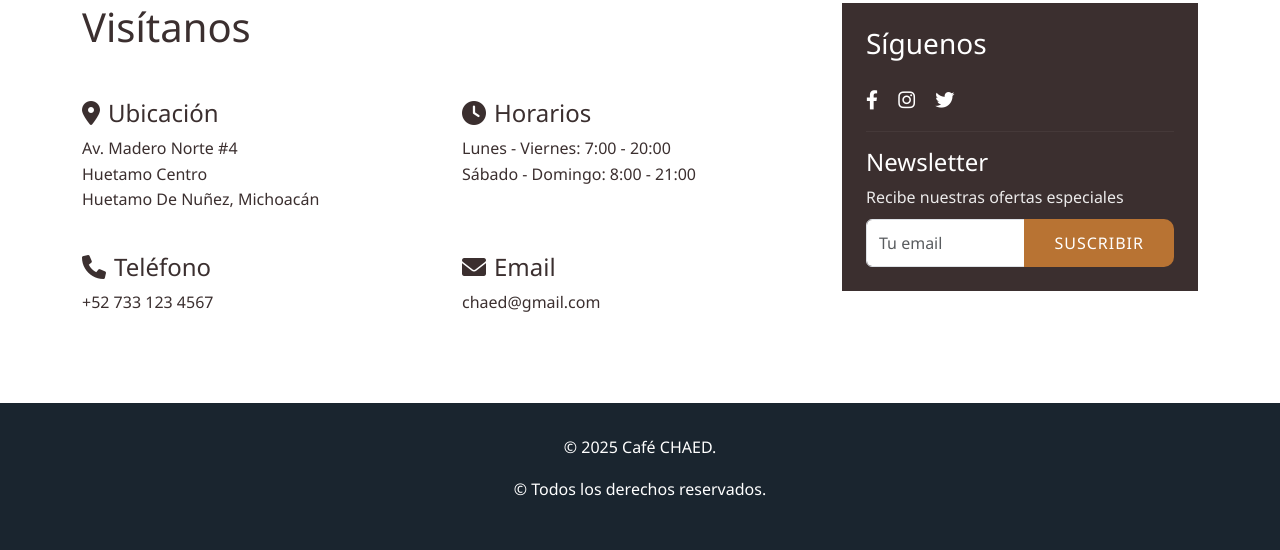
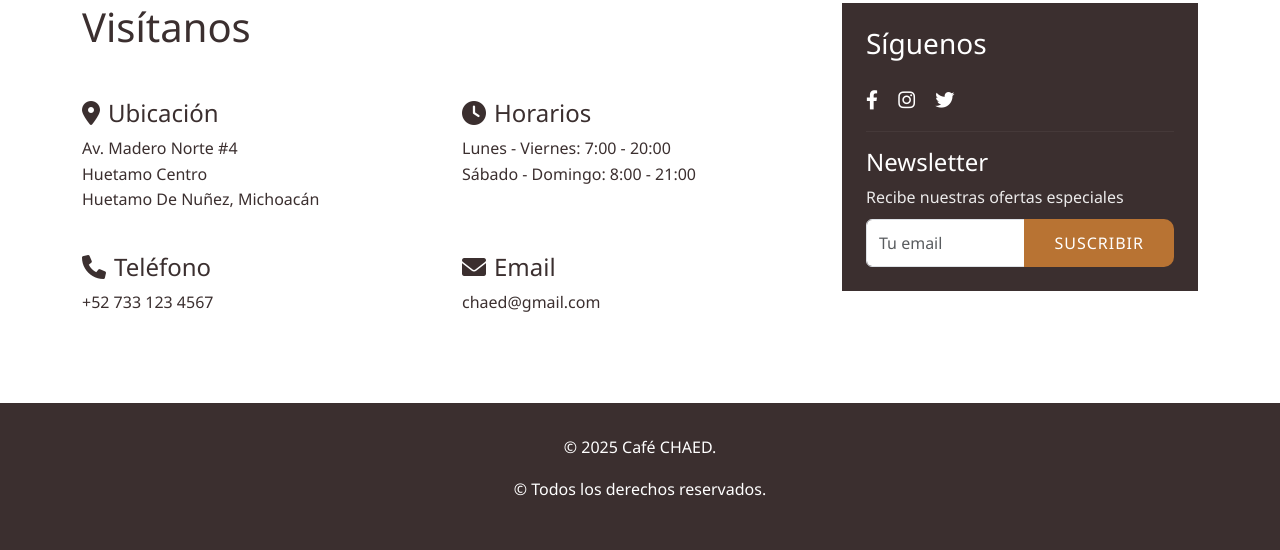
Before and after one commit to DubaLMAO/Cafeteria-CHAED, a Django app: page / in a window 1280 px wide. Shown: the part 1667-2217 px from the top of the page. Run offline with Django 5.2, Linux system fonts and the light colour scheme; data that the repository does not hold is empty.

Commit message:
Actualiazción de diseñp

```diff
--- a/myapp/static/css/core/home.css
+++ b/myapp/static/css/core/home.css
@@ -162,9 +162,10 @@ body {
     color: var(--accent-color);
 }
 
+
 footer {
-    background: #1a252f;
+    background-color: var(--primary-color);
     color: white;
-    padding: 2rem 0;
+    padding: 2rem 2rem;
     text-align: center;
 }
```
